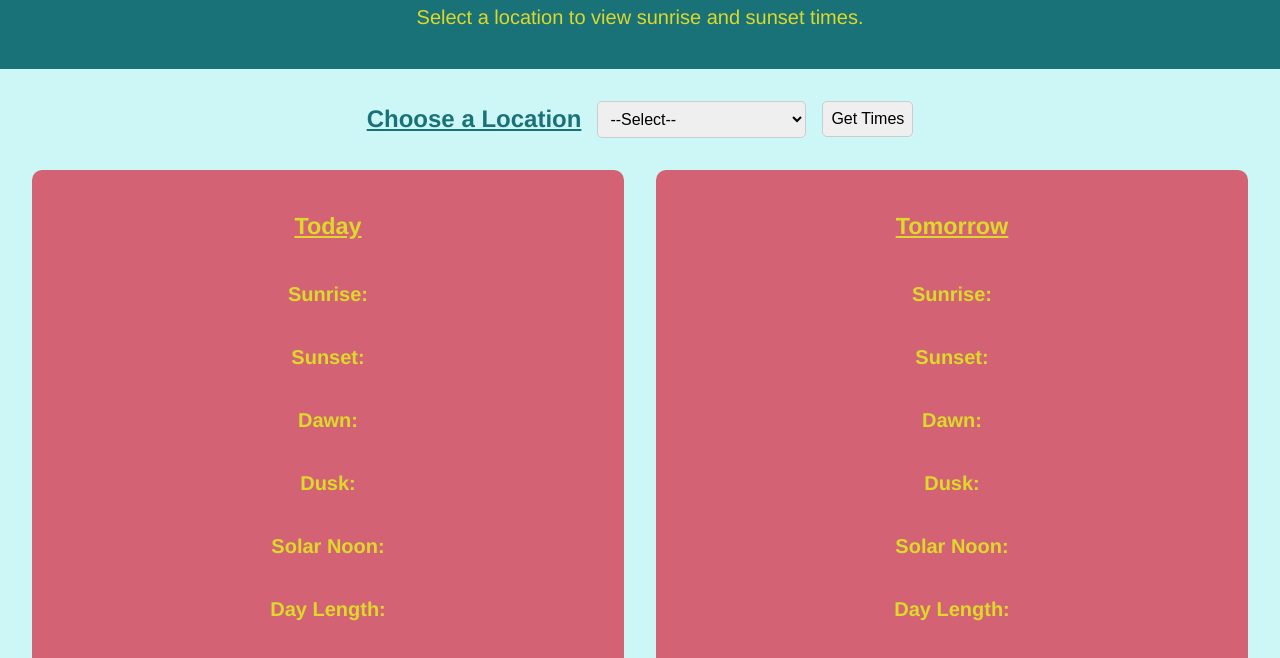
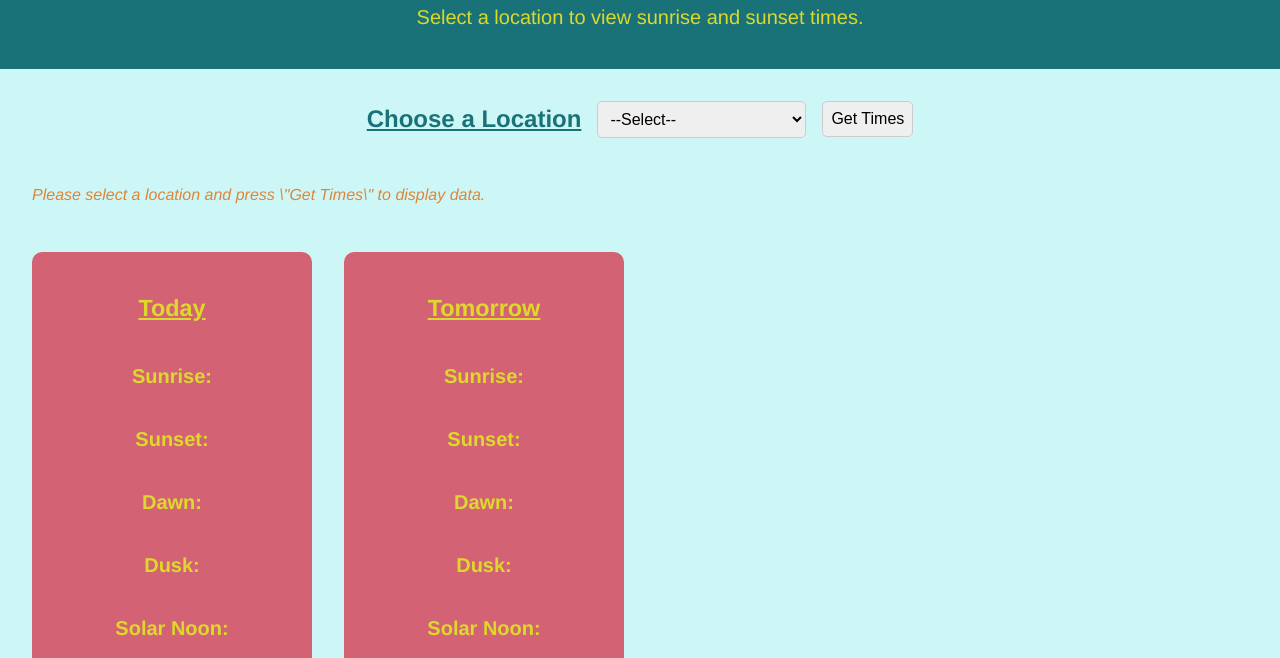
Before and after one commit to NidaAkkiswala/ITMD441-Lab6, a plain HTML site: page index.html in a window 1280 px wide. Shown: the part 114-772 px from the top of the page. Drawn offline with Linux system fonts and the light colour scheme.

Commit message:
create a placeholder

```diff
--- a/index.html
+++ b/index.html
@@ -32,6 +32,7 @@
             </section>
 
             <section id="dashboard" class="dashboard">
+                <p class="placeholder">Please select a location and press \"Get Times\" to display data.</p>
                 <div class="card">
                   <h3>Today</h3>
                   <p><strong>Sunrise:</strong> <span id="today-sunrise"></span></p>
--- a/style.css
+++ b/style.css
@@ -86,6 +86,12 @@ button {
     text-align: center;
 }
 
+.placeholder {
+    grid-column: 1 / -1;
+    font-style: italic;
+    color: #DF8537;
+}
+
 @media (max-width: 600px) {
     main {
         padding: 1em;
```
